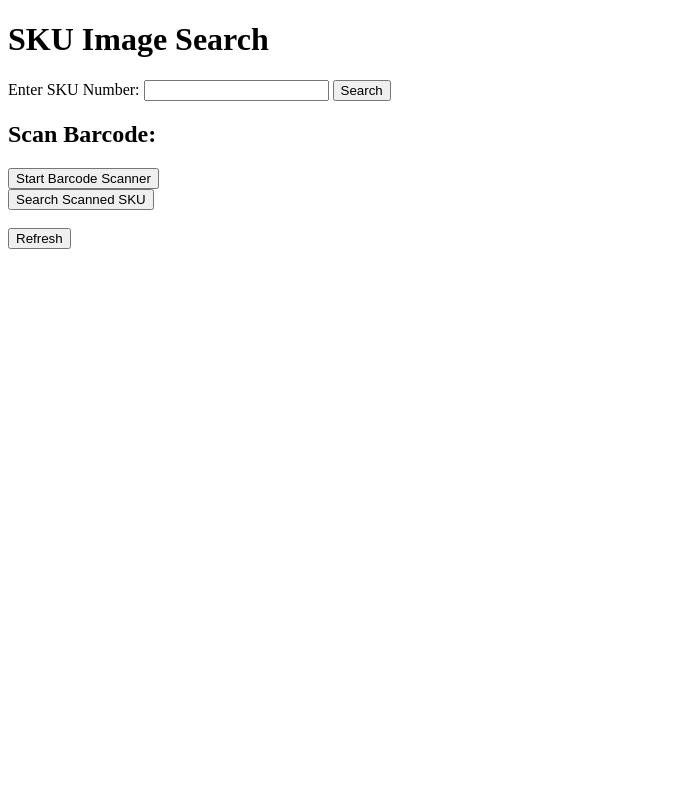
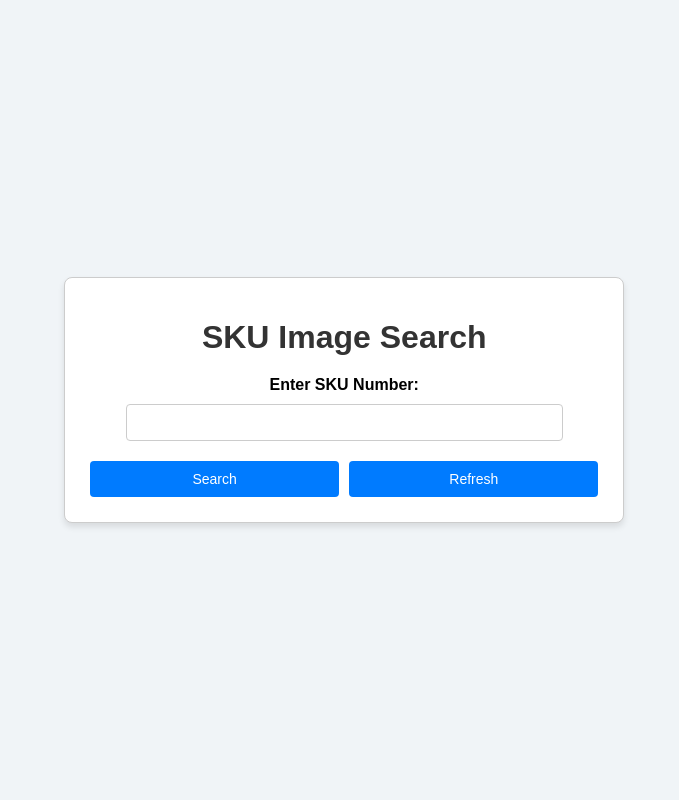
Before and after one commit to Balajiglobus/SKUImageSearch, a Django app: page / in a window 1280 px wide. Shown: the whole page, without its empty margins (0-679 px from the left). Run offline with Django 5.2, Linux system fonts and the light colour scheme; parts of the project's set-up code (start-up, migrations or seed data) failed here and were passed over; some libraries are stand-ins or nearby versions.

Commit message:
home page updated

```diff
--- a/SKUImageSearch/settings.py
+++ b/SKUImageSearch/settings.py
@@ -25,7 +25,7 @@ SECRET_KEY = 'django-insecure-xuulw&qlxp70$5z=qy%=_!n$xuk*=h7(%xw14@+p_56h(e*i(f
 # SECURITY WARNING: don't run with debug turned on in production!
 DEBUG = True
 
-ALLOWED_HOSTS = []
+ALLOWED_HOSTS = ['192.168.119.102']
 
 
 # Application definition
--- a/templates/searchapp/search.html
+++ b/templates/searchapp/search.html
@@ -4,79 +4,164 @@
     <meta charset="UTF-8">
     <meta name="viewport" content="width=device-width, initial-scale=1.0">
     <title>SKU Image Search</title>
-    <script src="https://cdnjs.cloudflare.com/ajax/libs/quagga/0.12.1/quagga.min.js"></script>
+    <style>
+        /* General body styling */
+        body {
+            font-family: Arial, sans-serif;
+            margin: 0;
+            padding: 0;
+            background-color: #f0f4f7;
+            height: 100vh;
+            display: flex;
+            justify-content: center;
+            align-items: center;
+        }
+
+        .container {
+            display: flex;
+            flex-direction: row;
+            justify-content: space-between;
+            align-items: center;
+            width: 90%;
+            max-width: 1200px;
+        }
+
+        .form-container {
+            background-color: #ffffff;
+            border: 1px solid #ccc;
+            border-radius: 8px;
+            padding: 20px;
+            box-shadow: 0 4px 6px rgba(0, 0, 0, 0.1);
+            width: 45%;
+            text-align: center;
+        }
+
+        h1 {
+            color: #333;
+            text-align: center;
+            margin-bottom: 20px;
+        }
+
+        label {
+            display: block;
+            font-weight: bold;
+            margin-bottom: 10px;
+        }
+
+        input[type="text"] {
+            width: 80%;
+            padding: 10px;
+            margin-bottom: 15px;
+            border: 1px solid #ccc;
+            border-width: 70%; /* Reduced border width by 30% */
+            border-radius: 4px;
+        }
+
+        .button-container {
+            display: flex;
+            justify-content: space-between;
+        }
+
+        button {
+            flex: 1;
+            padding: 10px 15px;
+            font-size: 14px;
+            margin: 5px;
+            background-color: #007bff;
+            color: white;
+            border: none;
+            border-radius: 4px;
+            cursor: pointer;
+        }
+
+        button:hover {
+            background-color: #0056b3;
+        }
+
+        .result-container {
+            width: 45%;
+            text-align: center;
+        }
+
+        .result-container h2 {
+            color: #555;
+            margin-bottom: 20px;
+        }
+
+        img {
+            border: 1px solid #ddd;
+            border-radius: 8px;
+            max-width: 100%;
+            height: auto;
+            margin: 20px 0;
+            display: block;
+        }
+
+        .result-sku {
+            color: #333;
+            font-size: 16px;
+            margin-top: 10px;
+            font-weight: bold;
+        }
+
+        .searched-sku {
+            margin-top: 15px;
+            font-size: 14px;
+            color: #555;
+        }
+
+        p {
+            color: #d9534f;
+            font-weight: bold;
+            text-align: center;
+        }
+
+        /* Responsive design */
+        @media (max-width: 768px) {
+            .container {
+                flex-direction: column;
+                align-items: center;
+            }
+
+            .form-container,
+            .result-container {
+                width: 100%;
+                max-width: 400px;
+                margin-bottom: 20px;
+            }
+        }
+    </style>
 </head>
 <body>
+    <div class="container">
+        <!-- Input Section -->
+        <div class="form-container">
             <h1>SKU Image Search</h1>
-
-    <!-- Manual SKU Search -->
             <form method="POST">
                 {% csrf_token %}
                 <label for="sku">Enter SKU Number:</label>
                 <input type="text" id="sku" name="sku" required>
+                <div class="button-container">
                     <button type="submit">Search</button>
+                    <button type="button" onclick="window.location.href='/'">Refresh</button>
+                </div>
             </form>
 
-    <!-- Barcode Scanner -->
-    <h2>Scan Barcode:</h2>
-    <button onclick="startScanner()">Start Barcode Scanner</button>
-    <div id="scanner-container"></div>
-    <input type="hidden" id="scanned-sku" name="scanned_sku">
-    <button onclick="submitScannedSku()">Search Scanned SKU</button>
+            {% if sku %}
+                <div class="searched-sku">You searched for: <strong>{{ sku }}</strong></div>
+            {% endif %}
+        </div>
 
-    <script>
-        function startScanner() {
-            Quagga.init({
-                inputStream: {
-                    name: "Live",
-                    type: "LiveStream",
-                    target: document.querySelector('#scanner-container'),
-                },
-                decoder: {
-                    readers: ["code_128_reader", "ean_reader"],
-                },
-            }, function(err) {
-                if (err) {
-                    console.error(err);
-                    return;
-                }
-                Quagga.start();
-            });
-
-            Quagga.onDetected(function(data) {
-                document.getElementById('scanned-sku').value = data.codeResult.code;
-                Quagga.stop(); // Stop the scanner once the barcode is detected
-            });
-        }
-
-        function submitScannedSku() {
-            const scannedSku = document.getElementById('scanned-sku').value;
-            if (scannedSku) {
-                const form = document.createElement('form');
-                form.method = 'POST';
-                form.action = '/';
-                const input = document.createElement('input');
-                input.type = 'hidden';
-                input.name = 'sku';
-                input.value = scannedSku;
-                form.appendChild(input);
-                document.body.appendChild(form);
-                form.submit();
-            } else {
-                alert('No barcode scanned.');
-            }
-        }
-    </script>
-
-    <!-- Display Results -->
+        <!-- Result Section -->
+        <div class="result-container">
             {% if image_url %}
-        <h2>Result:</h2>
-        <img src="{{ image_url }}" alt="Image for SKU" style="max-width: 50%; height: 50%;">
+                <h2>Result</h2>
+                <img src="{{ image_url }}" alt="Image for SKU">
+                <p class="result-sku">SKU: {{ sku }}</p>
             {% elif error %}
-        <p style="color:red;">{{ error }}</p>
+                <p>{{ error }}</p>
             {% endif %}
-
-    <br><br>
-    <button onclick="window.location.href='/';">Refresh</button>
+        </div>
+    </div>
 </body>
 </html>
```
Lines whose indentation alone changed are shown as unchanged.
